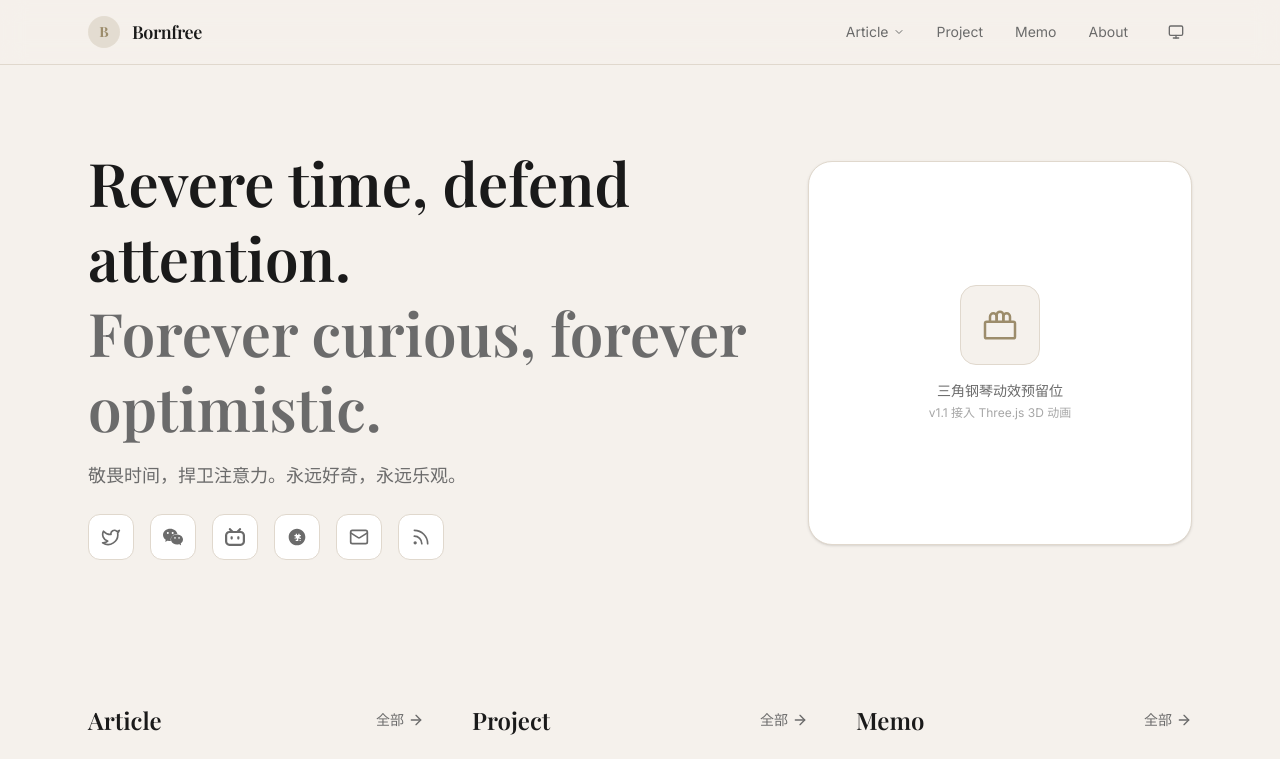
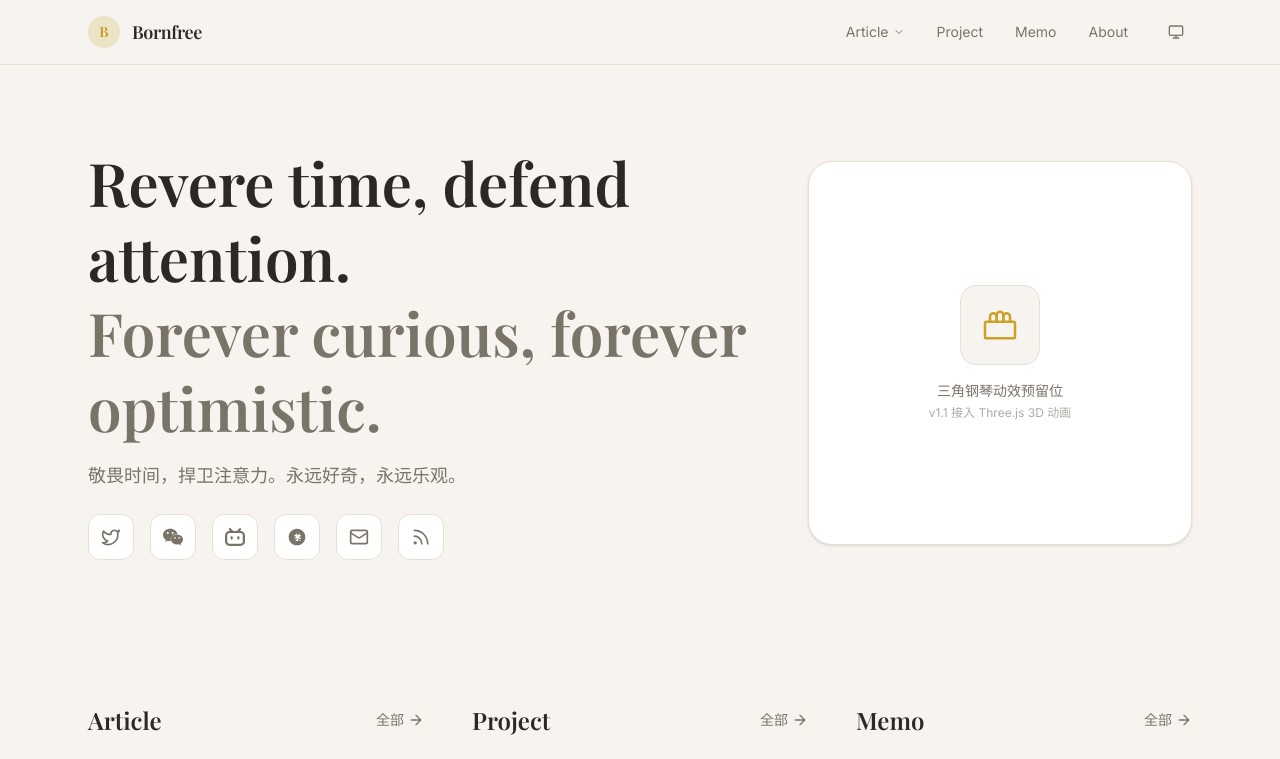
Before and after one commit to BornfreeYan/BornfreeYan.github.io, a React (Vite) app: page / in a window 1280 px wide. Shown: the top 759 px of the page. Built offline with nearby package versions, Linux system fonts and the light colour scheme.

Commit message:
style(v1.1): refine color palette to classic editorial with warm ivory and gilt gold

```diff
--- a/src/index.css
+++ b/src/index.css
@@ -3,21 +3,21 @@
 @custom-variant dark (&:where(.dark, .dark *));
 
 @theme {
-  /* 基础色 */
-  --color-ivory: #f5f1ec;
-  --color-ivory-dark: #1a1a1a;
-  --color-ink: #1a1a1a;
-  --color-ink-dark: #f5f1ec;
-  --color-ink-muted: #6b6b6b;
-  --color-ink-muted-dark: #a8a8a8;
-  --color-accent: #9c8c6b;
-  --color-accent-dark: #c4a77d;
-  --color-border: #e0d8cd;
-  --color-border-dark: #3a3a3a;
+  /* 基础色：以经典编辑风为基调，米白为底，暖棕为墨，鎏金点缀 */
+  --color-ivory: #f7f4ef;
+  --color-ivory-dark: #1e1a16;
+  --color-ink: #2c2824;
+  --color-ink-dark: #f5f0e8;
+  --color-ink-muted: #7a7368;
+  --color-ink-muted-dark: #b8b0a4;
+  --color-accent: #c9a227;
+  --color-accent-dark: #e8c86a;
+  --color-border: #e8e0d5;
+  --color-border-dark: #3d3630;
   --color-card: #ffffff;
-  --color-card-dark: #242424;
-  --color-code-bg: #f4f3ec;
-  --color-code-bg-dark: #2a2a2a;
+  --color-card-dark: #2a2520;
+  --color-code-bg: #f4f1ea;
+  --color-code-bg-dark: #2d2823;
 
   /* 字体 */
   --font-heading: "Playfair Display", "Noto Serif SC", "Source Han Serif CN", Georgia, serif;
```
